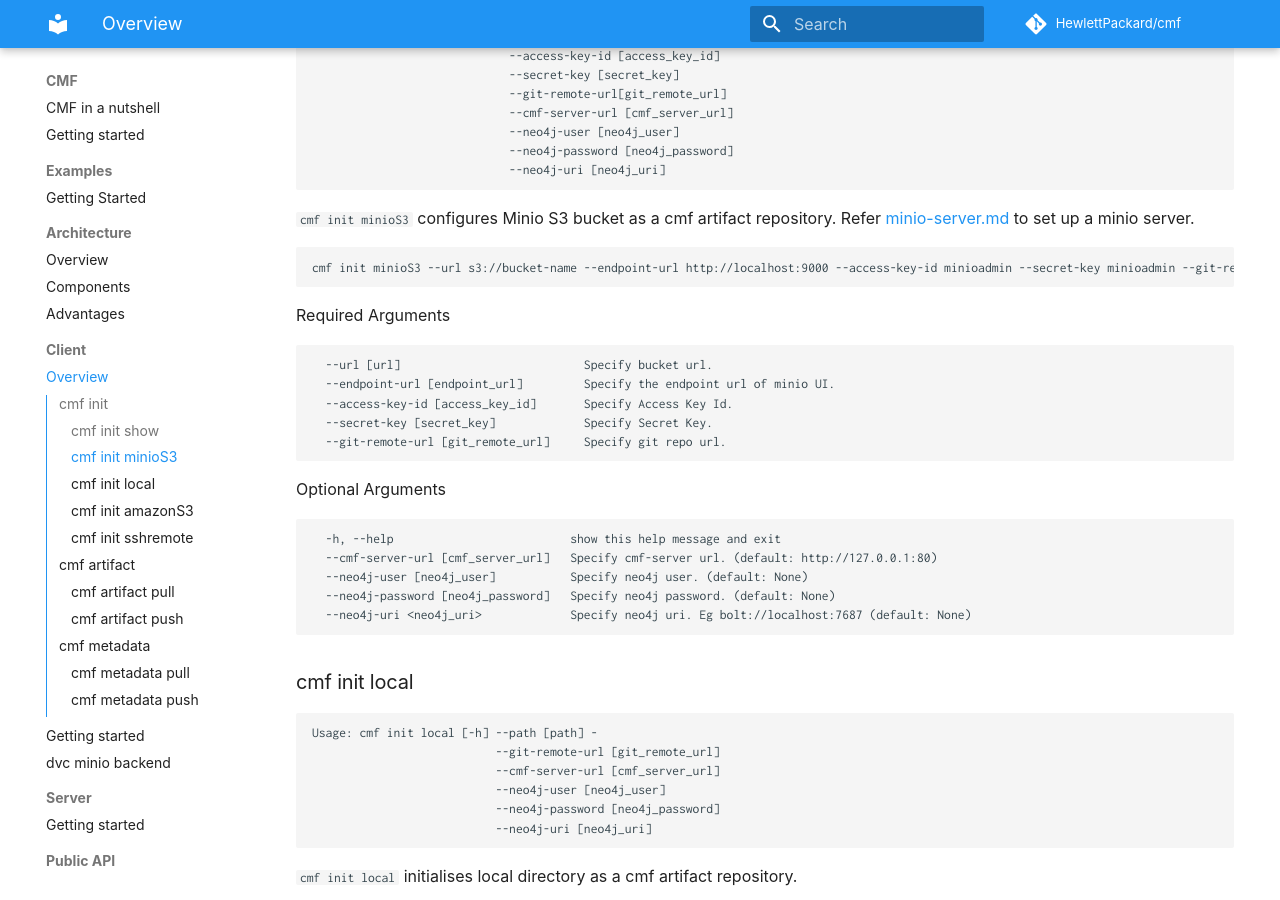
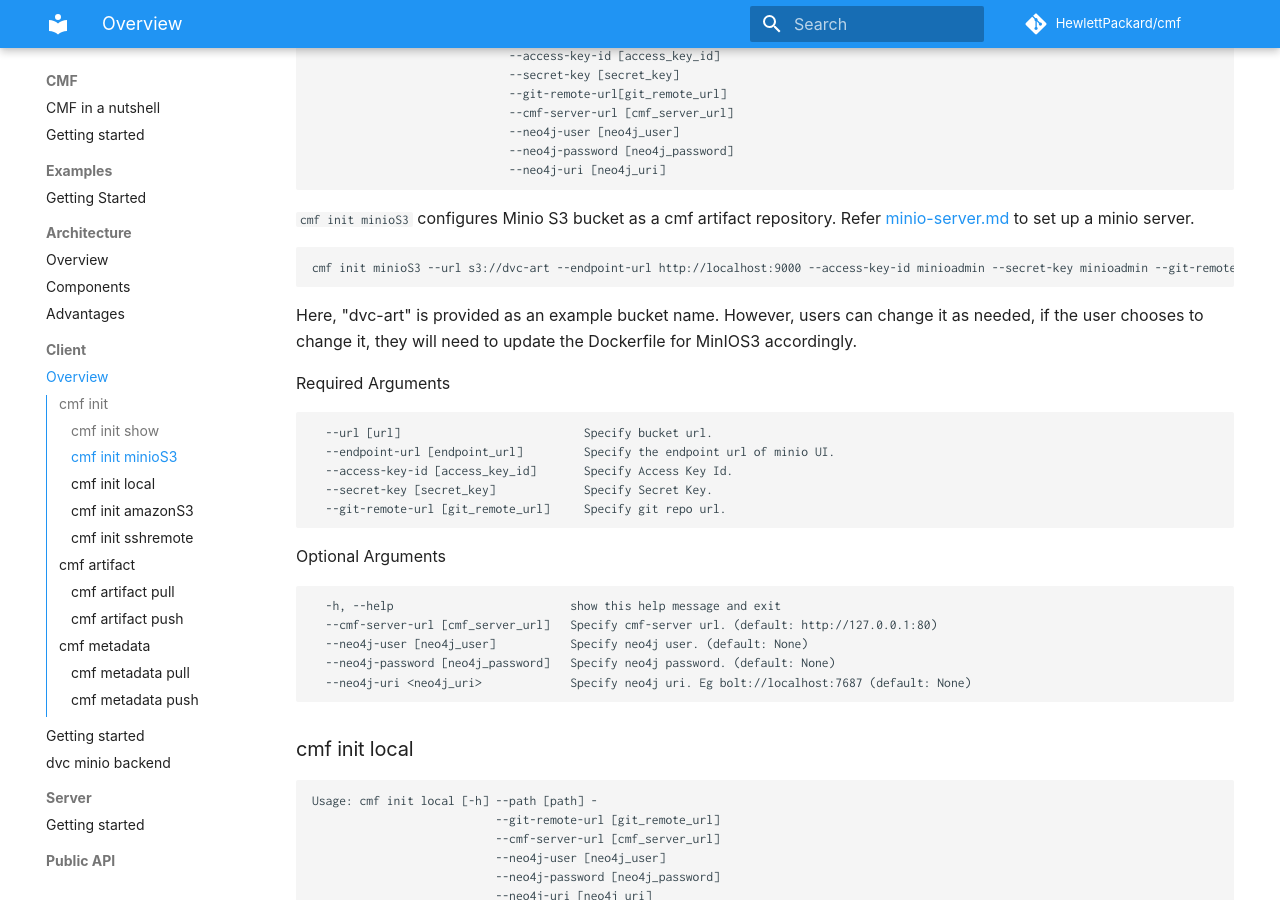
Before and after one commit to HewlettPackard/cmf, an MkDocs documentation site: the page built from docs/cmf_client/cmf_client.md, in a window 1280 px wide and 900 px high, scrolled down 578 px. Built offline with MkDocs 1.6.1 and Material for MkDocs 9.7.7, drawn with Linux system fonts in a browser that asks for light colours; some web fonts are replaced; comment, search, counter and statistics services are not loaded.

Commit message:
Update cmf_client.md
Added "dev-art" as a default bucket name

````diff
--- a/docs/cmf_client/cmf_client.md
+++ b/docs/cmf_client/cmf_client.md
@@ -24,8 +24,10 @@
 ```
 `cmf init minioS3` configures Minio S3 bucket as a cmf artifact repository. Refer [minio-server.md](./minio-server.md#steps-to-set-up-a-minio-server) to set up a minio server.
 ```
-cmf init minioS3 --url s3://bucket-name --endpoint-url http://localhost:9000 --access-key-id minioadmin --secret-key minioadmin --git-remote-url https://github.com/user/experiment-repo.git --cmf-server-url http://127.0.0.1:80 --neo4j-user neo4j --neo4j-password password --neo4j-uri bolt://localhost:7687
+cmf init minioS3 --url s3://dvc-art --endpoint-url http://localhost:9000 --access-key-id minioadmin --secret-key minioadmin --git-remote-url https://github.com/user/experiment-repo.git --cmf-server-url http://127.0.0.1:80 --neo4j-user neo4j --neo4j-password password --neo4j-uri bolt://localhost:7687
 ```
+Here, "dvc-art" is provided as an example bucket name. However, users can change it as needed, if the user chooses to change it, they will need to update the Dockerfile for MinIOS3 accordingly.
+
 Required Arguments
 ```
   --url [url]                           Specify bucket url.
````
